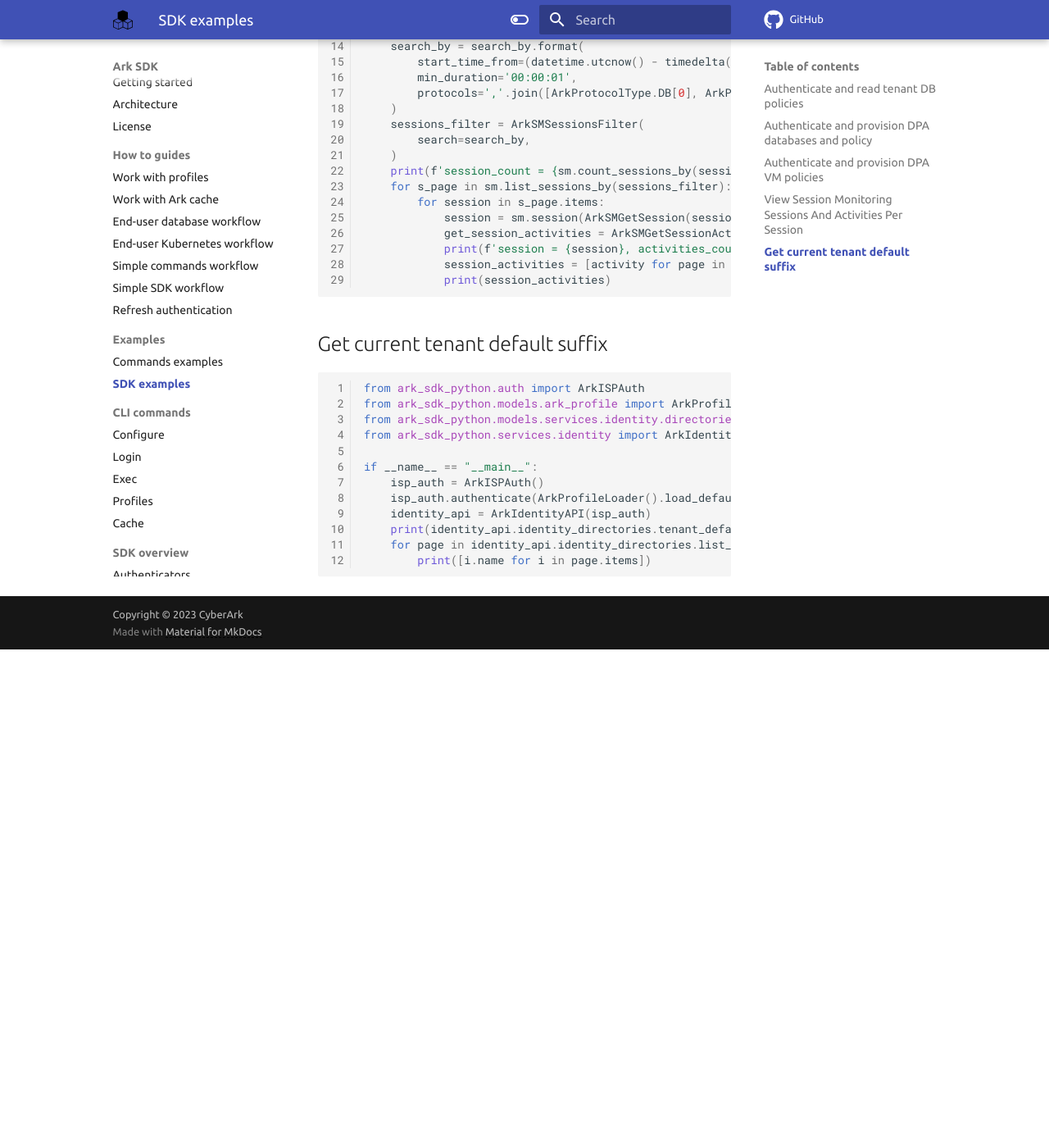
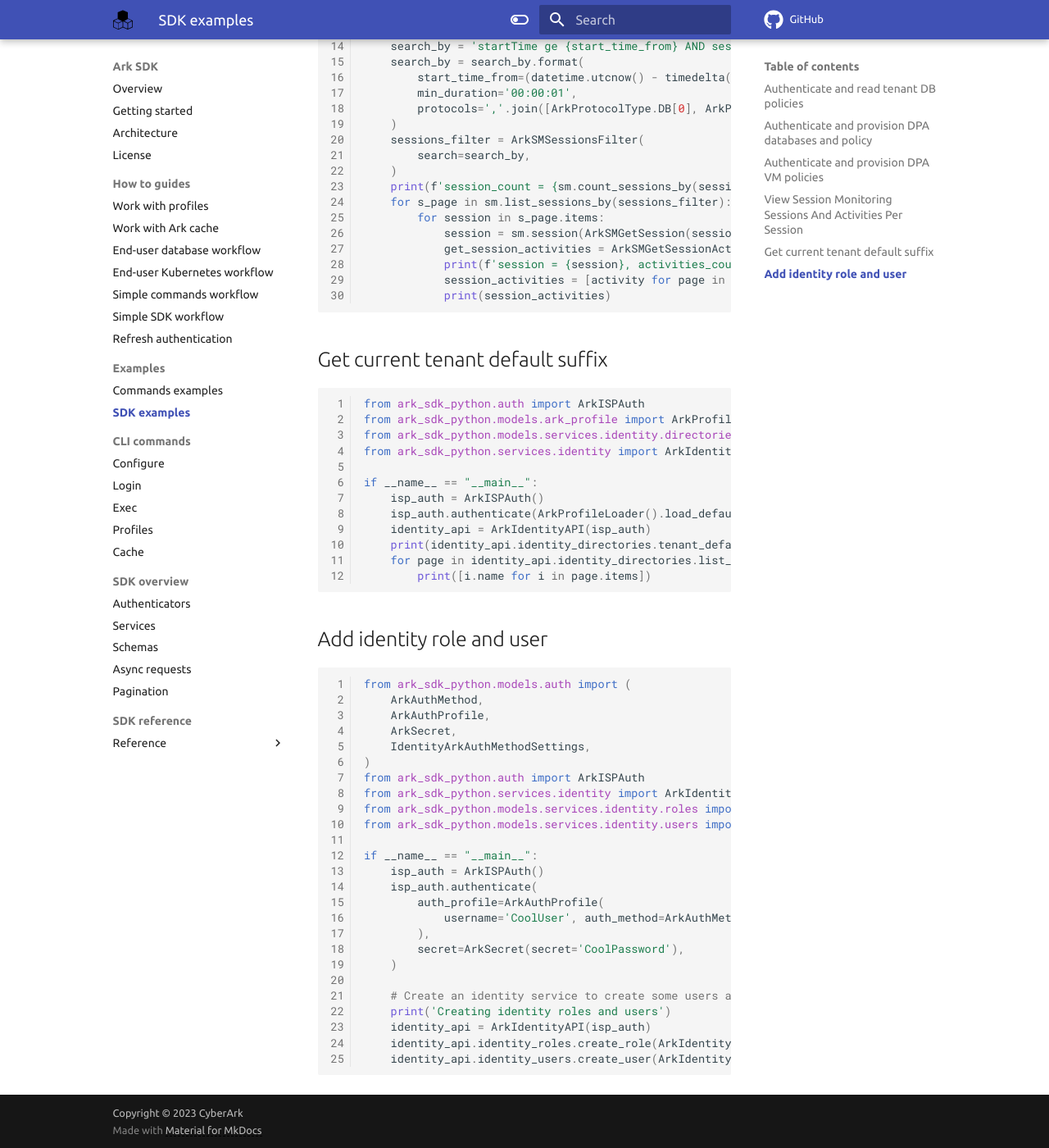
Before and after one commit to cyberark/ark-sdk-python, an MkDocs documentation site: the page built from docs/examples/sdk_examples.md, in a window 1280 px wide and 1400 px high, scrolled down 3221 px. Shown: the whole window at 82% size. Built offline with MkDocs 1.6.1 and Material for MkDocs 9.7.7, drawn with Linux system fonts in a browser that asks for light colours; comment, search, counter and statistics services are not loaded; the version menu is left out; before the commit the page ends 4013 px from its top, so only the background shows below that.

Commit message:
Some more examples

````diff
--- a/docs/examples/sdk_examples.md
+++ b/docs/examples/sdk_examples.md
@@ -152,6 +152,7 @@
 from ark_sdk_python.models.common import ArkProtocolType
 from ark_sdk_python.auth import ArkISPAuth
 from datetime import datetime, timedelta
+
 if __name__ == "__main__":
     isp_auth = ArkISPAuth()
     isp_auth.authenticate(
@@ -193,3 +194,34 @@
     for page in identity_api.identity_directories.list_directories_entities(ArkIdentityListDirectoriesEntities()):
         print([i.name for i in page.items])
 ```
+
+
+## Add identity role and user
+
+```python
+from ark_sdk_python.models.auth import (
+    ArkAuthMethod,
+    ArkAuthProfile,
+    ArkSecret,
+    IdentityArkAuthMethodSettings,
+)
+from ark_sdk_python.auth import ArkISPAuth
+from ark_sdk_python.services.identity import ArkIdentityAPI
+from ark_sdk_python.models.services.identity.roles import ArkIdentityCreateRole
+from ark_sdk_python.models.services.identity.users import ArkIdentityCreateUser
+
+if __name__ == "__main__":
+    isp_auth = ArkISPAuth()
+    isp_auth.authenticate(
+        auth_profile=ArkAuthProfile(
+            username='CoolUser', auth_method=ArkAuthMethod.Identity, auth_method_settings=IdentityArkAuthMethodSettings()
+        ),
+        secret=ArkSecret(secret='CoolPassword'),
+    )
+
+    # Create an identity service to create some users and roles
+    print('Creating identity roles and users')
+    identity_api = ArkIdentityAPI(isp_auth)
+    identity_api.identity_roles.create_role(ArkIdentityCreateRole(role_name='IT'))
+    identity_api.identity_users.create_user(ArkIdentityCreateUser(username='it_user', password='CoolPassword', roles=['IT']))
+```
````
Also changed, not shown: 1 other file.
